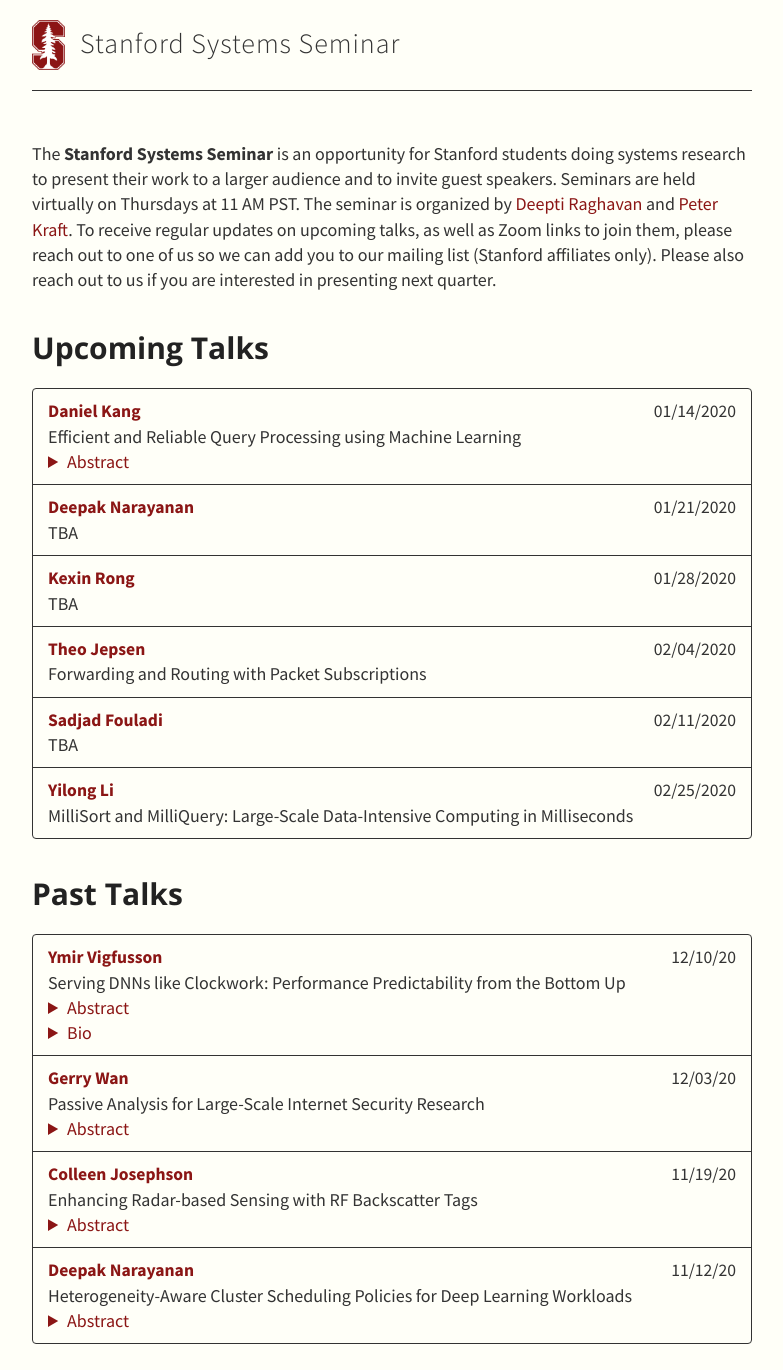
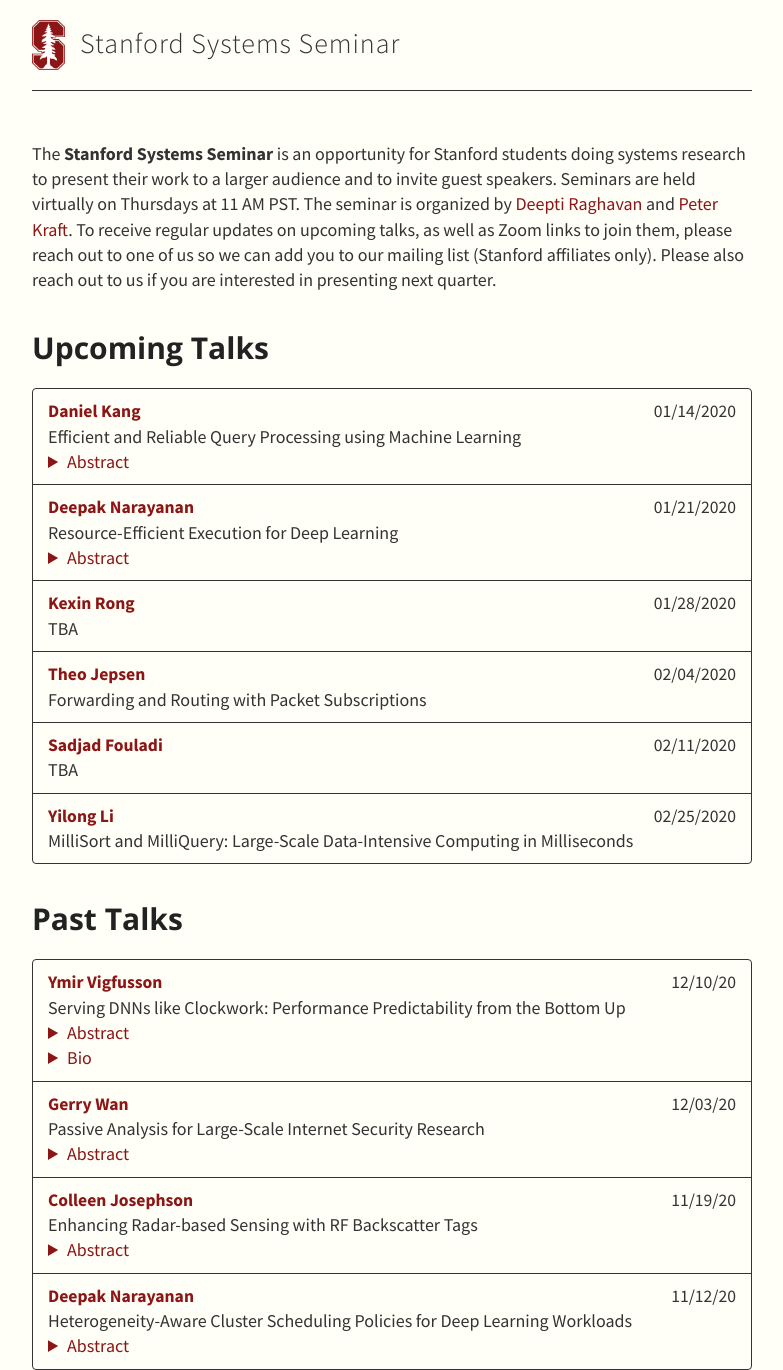
Before and after one commit to stanford-systems-seminar/stanford-systems-seminar.github.io, a Jekyll site: the page built from index.md, in a window 1280 px wide. Shown: the whole page, without its empty margins (248-1031 px from the left). Built offline with Jekyll 4.4.1, drawn with Linux system fonts in a browser that asks for light colours; before the commit the page ends 1344 px from its top, so only the background shows below that.

Commit message:
Update talks.yml

```diff
--- a/_data/talks.yml
+++ b/_data/talks.yml
@@ -7,7 +7,8 @@
       website: https://ddkang.github.io/
     - speaker: Deepak Narayanan
       date: 01/21/2020
-      title: "TBA"
+      title: "Resource-Efficient Execution for Deep Learning"
+      abstract: "Deep Learning models have enabled state-of-the-art results across a broad range of applications; however, training these models is extremely time- and resource-intensive, taking weeks on clusters with thousands of expensive accelerators in the extreme case. In this talk, I will describe two systems that improve the resource efficiency of model training. The first system, PipeDream, proposes a new primitive called pipeline parallelism to accelerate distributed training. Pipeline parallelism facilitates model training with lower communication overhead than previous methods while still ensuring high compute resource utilization. Pipeline parallelism also enables the efficient training of large models that do not fit on a single worker. Pipeline parallelism is being used at Facebook, Microsoft, OpenAI, and Nvidia for efficient large-scale model training. The second system, Gavel, determines how resources in a shared cluster with heterogeneous compute resources (e.g., different types of hardware accelerators) should be partitioned among different users to optimize objectives specified over multiple training jobs. Gavel can improve various scheduling objectives, such as average completion time, makespan, or cloud computing resource cost, by up to 3.5x. I will conclude the talk with discussion on future directions for optimizing Machine Learning systems."
       website: https://cs.stanford.edu/~deepakn/
     - speaker: Kexin Rong
       date: 01/28/2020
```
